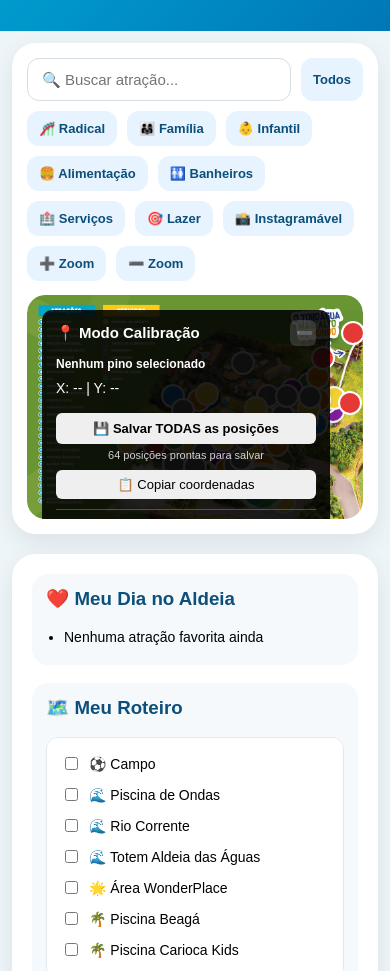
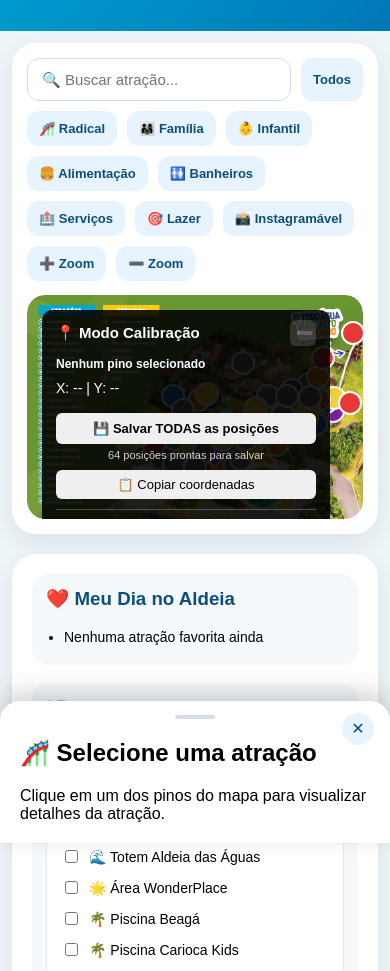
Before and after one commit to aldeiadasaguas123/aldeia-guide, a plain HTML site: page index.html in a window 390 px wide. Shown: the part 157-1128 px from the top of the page. Drawn offline with Linux system fonts and the light colour scheme.

Commit message:
Add files via upload

```diff
--- a/index.html
+++ b/index.html
@@ -168,13 +168,18 @@
         </div>
       </div>
 
-      <h2 id="titulo">🎢 Selecione uma atração</h2>
+      <div class="ficha-atracao" id="fichaAtracao">
+        <div class="ficha-atracao-alca" id="fichaAtracaoAlca"></div>
+        <button class="ficha-atracao-fechar" id="fecharFicha" title="Fechar" aria-label="Fechar">✕</button>
 
-      <div id="conteudo">
-        Clique em um dos pinos do mapa para visualizar detalhes da atração.
+        <h2 id="titulo">🎢 Selecione uma atração</h2>
+
+        <div id="conteudo">
+          Clique em um dos pinos do mapa para visualizar detalhes da atração.
+        </div>
+
+        <div id="status"></div>
       </div>
-
-      <div id="status"></div>
 
     </div>
 
--- a/script.js
+++ b/script.js
@@ -236,6 +236,27 @@ function mostrarAvisoPinosNovos(total) {
   mapaCanvas.appendChild(aviso);
 }
 
+// ---------------------------------------------------------------------
+// BOTTOM SHEET (mobile) — abrir/fechar a ficha da atração
+// (#titulo / #conteudo / #status). Só tem efeito visual dentro do
+// media query mobile em style.css; no desktop a classe é adicionada/
+// removida normalmente, mas não muda nada no layout.
+// ---------------------------------------------------------------------
+
+const fichaAtracao = document.getElementById('fichaAtracao');
+const botaoFecharFicha = document.getElementById('fecharFicha');
+
+function aplicarEstadoFicha(aberta) {
+  if (!fichaAtracao) return;
+  fichaAtracao.classList.toggle('aberta', aberta);
+}
+
+if (botaoFecharFicha) {
+  botaoFecharFicha.addEventListener('click', function () {
+    aplicarEstadoFicha(false);
+  });
+}
+
 function mostrar(id, elemento) {
   const atracao = atracoes[id];
 
@@ -294,6 +315,9 @@ function mostrar(id, elemento) {
     `<div class="status">${atracao.status || ''}</div>`;
 
   carregarERenderizarAvaliacoes(id);
+
+  // abre o bottom sheet (só tem efeito visual no mobile — ver style.css)
+  aplicarEstadoFicha(true);
 }
 
 // ===============================
--- a/style.css
+++ b/style.css
@@ -1082,4 +1082,55 @@ header{
     font-size:12px;
     min-width:150px;
   }
+
+  /* =========================
+     BOTTOM SHEET — ficha da atração (somente mobile)
+     Aplica-se apenas a #titulo/#conteudo/#status, que agora
+     vivem dentro de .ficha-atracao. Não afeta .favoritos-box,
+     .roteiro-box nem .instagram-box, que permanecem no fluxo
+     normal de .painel, sem alteração de comportamento.
+  ========================= */
+  .ficha-atracao{
+    position:fixed;
+    left:0;
+    right:0;
+    bottom:0;
+    max-height:75vh;
+    background:white;
+    border-radius:20px 20px 0 0;
+    box-shadow:0 -8px 24px rgba(0,0,0,.18);
+    padding:14px 20px calc(20px + env(safe-area-inset-bottom));
+    overflow-y:auto;
+    -webkit-overflow-scrolling:touch;
+    z-index:100000;
+    transform:translateY(110%);
+    transition:transform .3s ease;
+  }
+
+  .ficha-atracao.aberta{
+    transform:translateY(0);
+  }
+
+  .ficha-atracao-alca{
+    width:40px;
+    height:4px;
+    border-radius:4px;
+    background:#d5dde5;
+    margin:0 auto 12px;
+  }
+
+  .ficha-atracao-fechar{
+    position:absolute;
+    top:12px;
+    right:16px;
+    width:32px;
+    height:32px;
+    border:none;
+    border-radius:50%;
+    background:#e7f3ff;
+    color:#0b4f7a;
+    font-size:16px;
+    line-height:1;
+    cursor:pointer;
+  }
 }
```
